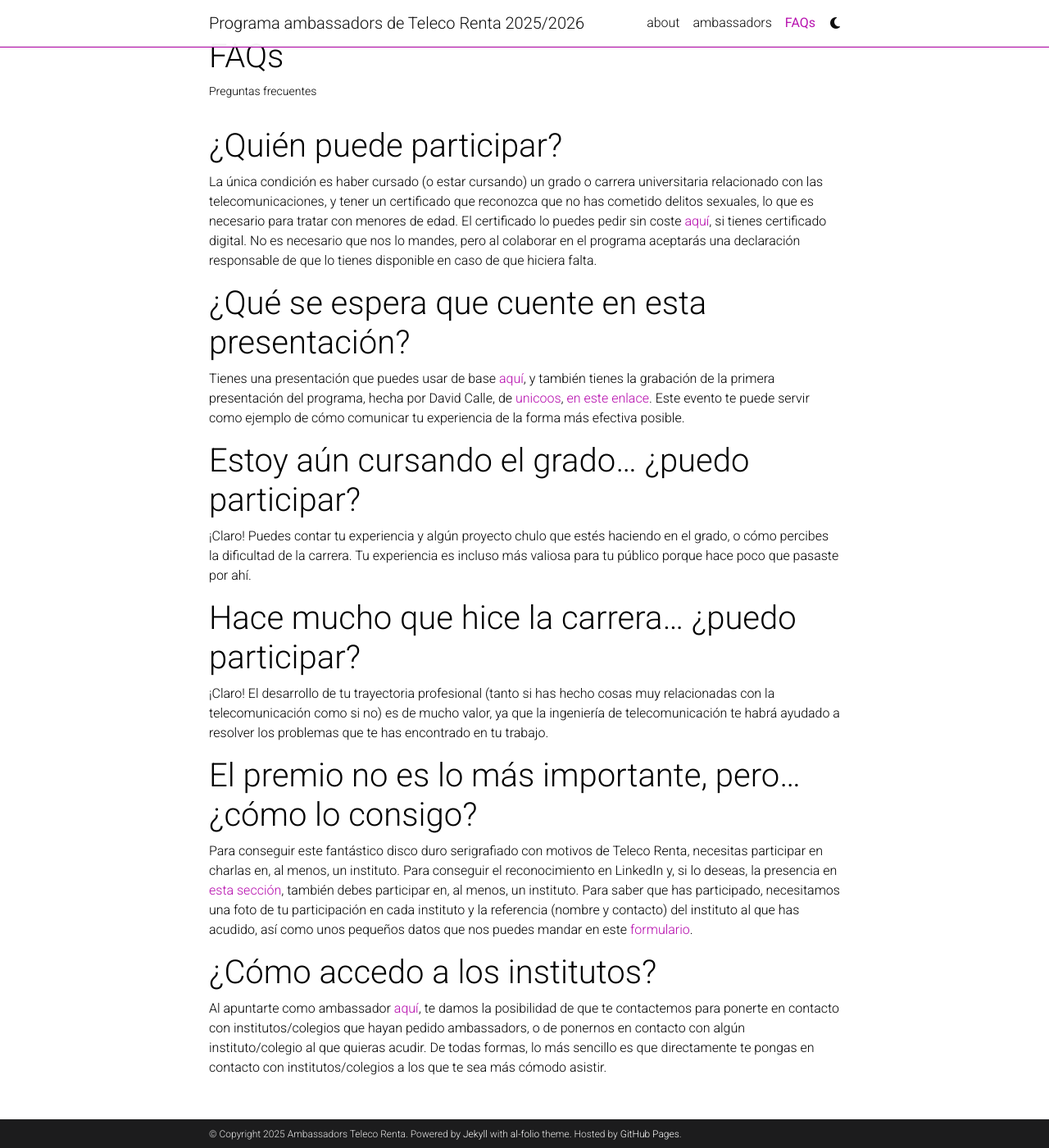
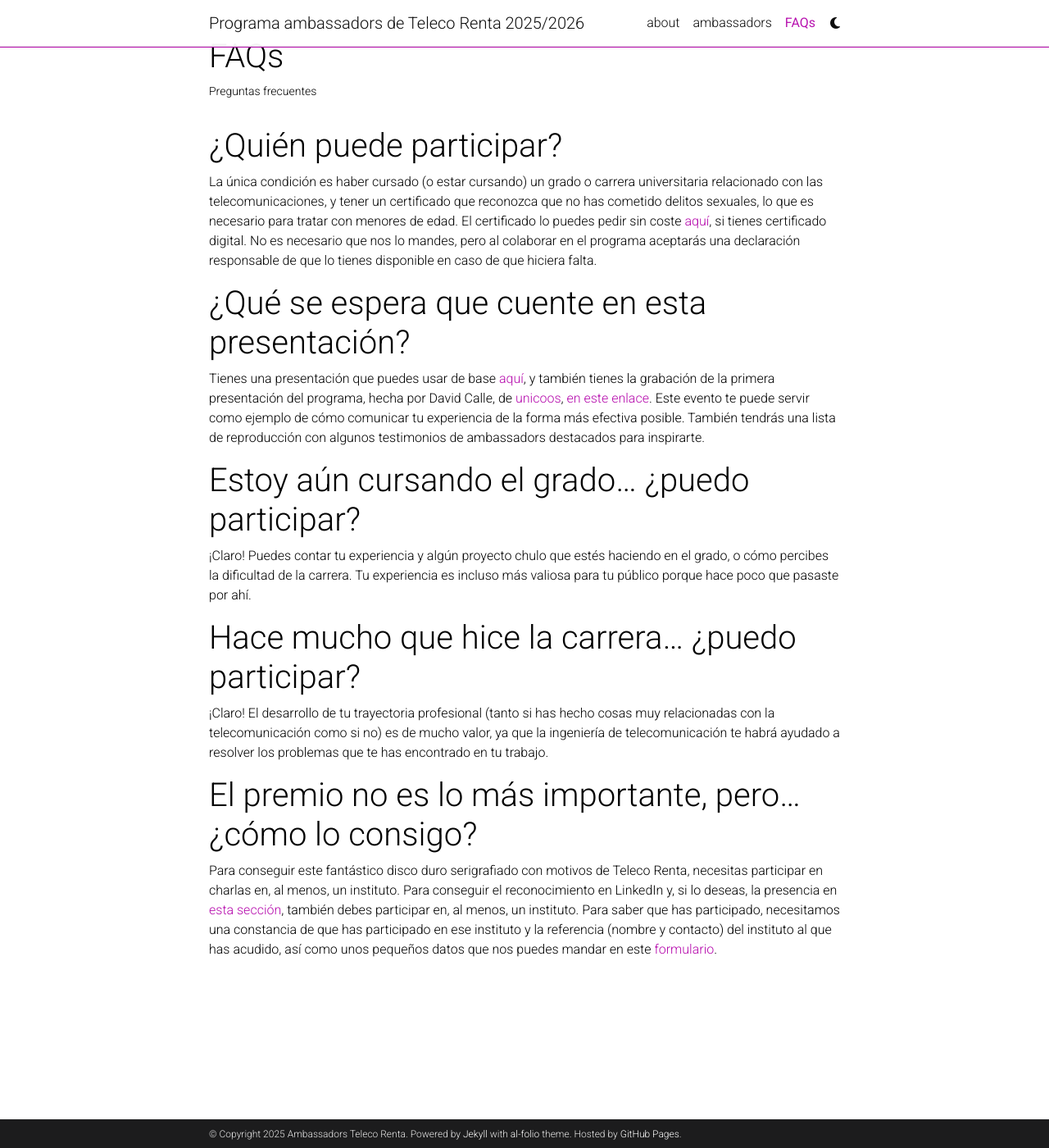
Before and after one commit to ambassadorstelecorenta/ambassadorstelecorenta.github.io, a Jekyll site: the page built from _pages/faqs.md, in a window 1280 px wide and 1400 px high, scrolled down 60 px. Shown: the whole window at 82% size. Built offline with Jekyll 4.4.1, drawn with Linux system fonts in a browser that asks for light colours; comment, search, counter and statistics services are not loaded; a style sheet for code colours, icons or effects is not loaded.

Commit message:
last changes

```diff
--- a/_pages/faqs.md
+++ b/_pages/faqs.md
@@ -13,7 +13,7 @@
 El certificado lo puedes pedir sin coste [aquí](https://sede.mjusticia.gob.es/es/tramites/certificado-registro-central), si tienes certificado digital. No es necesario que nos lo mandes, pero al colaborar en el programa aceptarás una declaración responsable de que lo tienes disponible en caso de que hiciera falta.
 
 # ¿Qué se espera que cuente en esta presentación?
-Tienes una presentación que puedes usar de base [aquí](https://ambassadorstelecorenta.github.io/assets/ambassadors_template.pptx), y también tienes la grabación de la primera presentación del programa, hecha por David Calle, de [unicoos](https://www.instagram.com/unicoos), [en este enlace](https://www.youtube.com/watch?v=EPdTn9Qp_W4). Este evento te puede servir como ejemplo de cómo comunicar tu experiencia de la forma más efectiva posible.
+Tienes una presentación que puedes usar de base [aquí](https://ambassadorstelecorenta.github.io/assets/ambassadors_template.pptx), y también tienes la grabación de la primera presentación del programa, hecha por David Calle, de [unicoos](https://www.instagram.com/unicoos), [en este enlace](https://www.youtube.com/watch?v=EPdTn9Qp_W4). Este evento te puede servir como ejemplo de cómo comunicar tu experiencia de la forma más efectiva posible. También tendrás una lista de reproducción con algunos testimonios de ambassadors destacados para inspirarte.
 
 # Estoy aún cursando el grado... ¿puedo participar?
 ¡Claro! Puedes contar tu experiencia y algún proyecto chulo que estés haciendo en el grado, o cómo percibes la dificultad de la carrera. Tu experiencia es incluso más valiosa para tu público porque hace poco que pasaste por ahí.
@@ -23,7 +23,4 @@
 
 # El premio no es lo más importante, pero... ¿cómo lo consigo?
 Para conseguir este fantástico disco duro serigrafiado con motivos de Teleco Renta, necesitas participar en charlas en, al menos, un instituto. Para conseguir el reconocimiento en LinkedIn y, si lo deseas, la presencia en [esta sección](https://ambassadorstelecorenta.github.io/ambassadors), también debes participar en, al menos, un instituto.
-Para saber que has participado, necesitamos una foto de tu participación en cada instituto y la referencia (nombre y contacto) del instituto al que has acudido, así como unos pequeños datos que nos puedes mandar en este [formulario](https://forms.gle/8kx5d8Lf8ASVzNfB9).
-
-# ¿Cómo accedo a los institutos?
-Al apuntarte como ambassador [aquí](https://forms.gle/AExhzNHpmL8Wffs6A), te damos la posibilidad de que te contactemos para ponerte en contacto con institutos/colegios que hayan pedido ambassadors, o de ponernos en contacto con algún instituto/colegio al que quieras acudir. De todas formas, lo más sencillo es que directamente te pongas en contacto con institutos/colegios a los que te sea más cómodo asistir.
+Para saber que has participado, necesitamos una constancia de que has participado en ese instituto y la referencia (nombre y contacto) del instituto al que has acudido, así como unos pequeños datos que nos puedes mandar en este [formulario](https://forms.gle/8kx5d8Lf8ASVzNfB9).
```
Also changed, not shown: _pages/about.md (+0 -3 lines).
